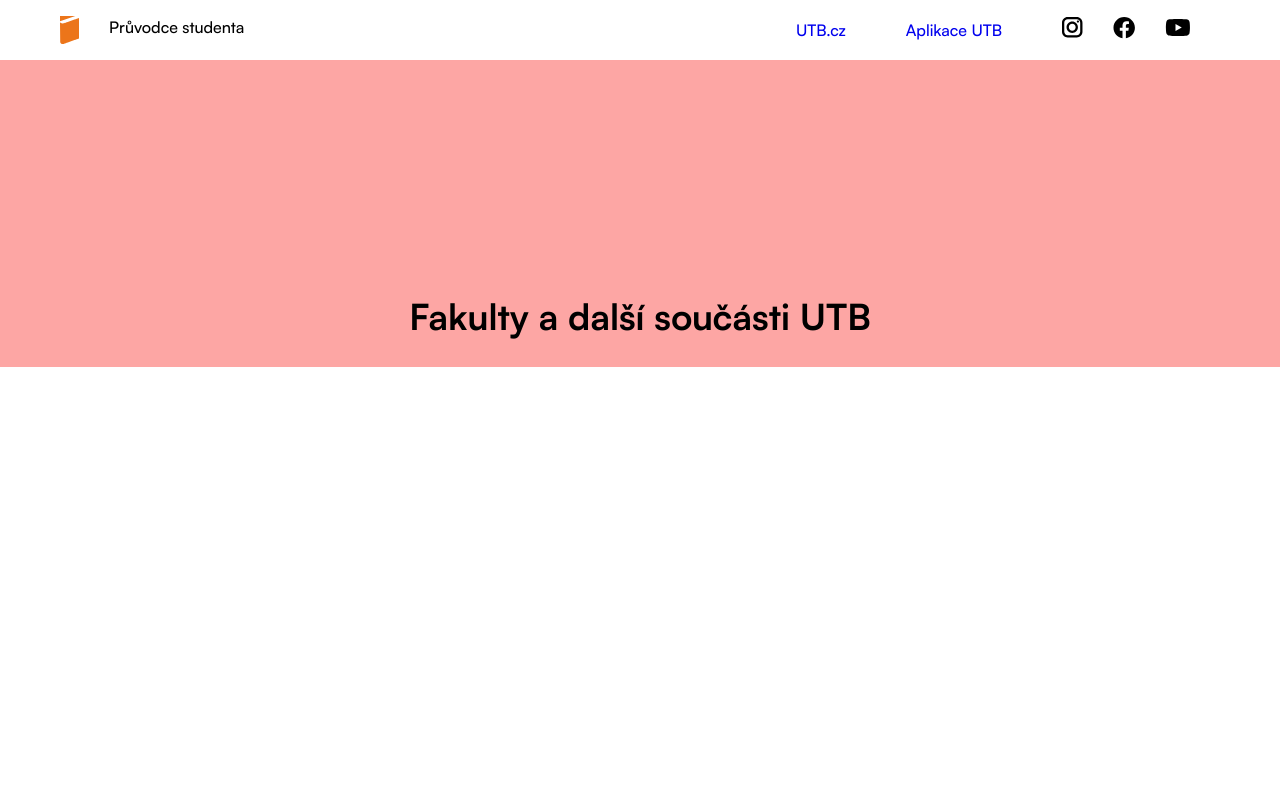
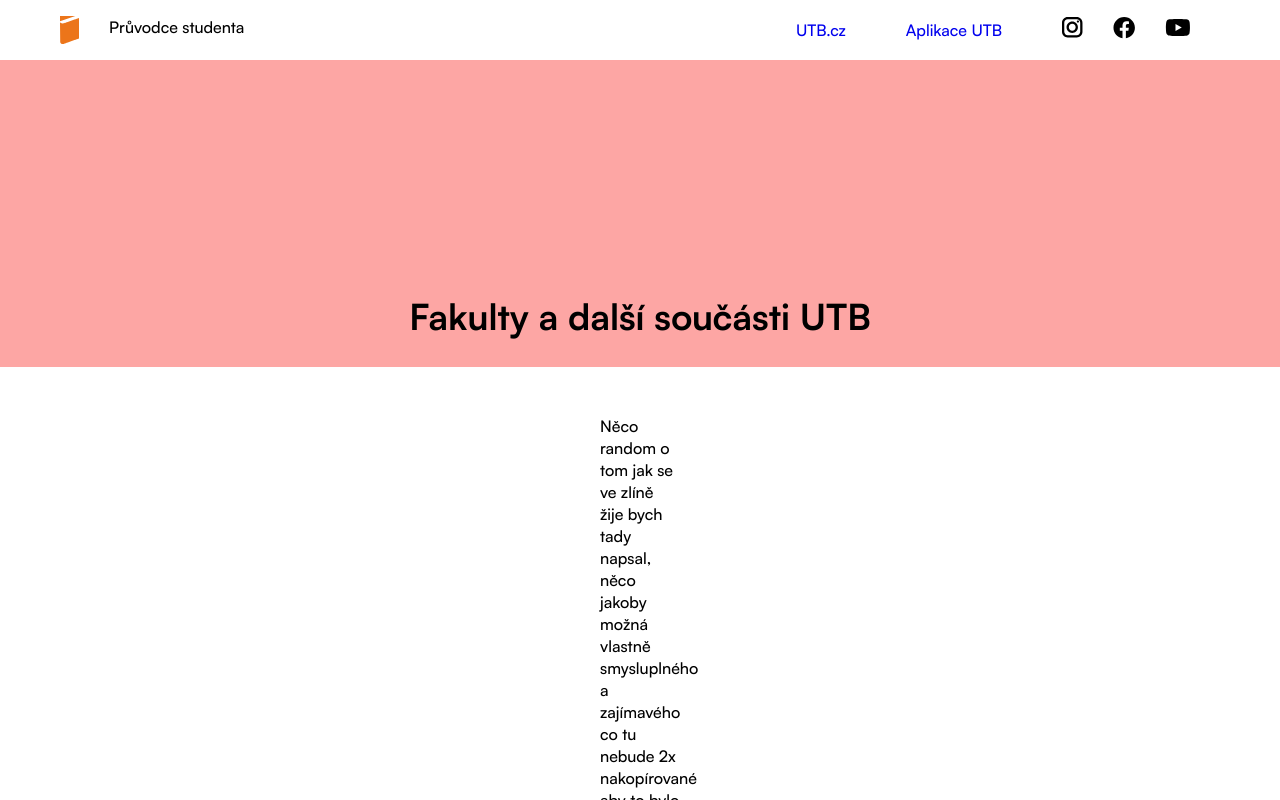
Before and after one commit to SU-UTB/web-pruvodcestudenta-fe, a React (Vite) app: page /sections/fakulty in a window 1280 px wide. Built offline with nearby package versions, Linux system fonts and the light colour scheme.

Commit message:
description added

```diff
--- a/src/App.tsx
+++ b/src/App.tsx
@@ -9,15 +9,19 @@ const PresetSections: ITile[] = [
     {
         link: "zivot-ve-zline",
         title: "Život ve Zlíně",
-        bgColor: "#FDA6A4"
+        bgColor: "#FDA6A4",
+        description: "Něco random o tom jak se ve zlíně žije bych tady napsal, něco jakoby možná vlastně smysluplného a zajímavého co tu nebude 2x nakopírované aby to bylo dost dlouhé."
     }, {
         link: "fakulty",
         title: "Fakulty a další součásti UTB",
-        bgColor: "#FDA6A4"
+        bgColor: "#FDA6A4",
+        description: "Něco random o tom jak se ve zlíně žije bych tady napsal, něco jakoby možná vlastně smysluplného a zajímavého co tu nebude 2x nakopírované aby to bylo dost dlouhé."
+
     }, {
         link: "studentske-organizace",
         title: "Studentské organizace",
-        bgColor: "#FDA6A4"
+        bgColor: "#FDA6A4",
+        description: "Něco random o tom jak se ve zlíně žije bych tady napsal, něco jakoby možná vlastně smysluplného a zajímavého co tu nebude 2x nakopírované aby to bylo dost dlouhé."
     }
 ];
 
--- /dev/null
+++ b/src/components/section/description/Description.tsx
@@ -0,0 +1,11 @@
+import {DescriptionWrapper} from "./DescriptionWrapper";
+
+interface IDescription {
+    description: string
+}
+
+export const Description = (props: IDescription) => {
+    return <DescriptionWrapper>
+        <p>{props.description}</p>
+    </DescriptionWrapper>
+}
--- /dev/null
+++ b/src/components/section/description/DescriptionWrapper.tsx
@@ -0,0 +1,5 @@
+import styled from "styled-components";
+
+export const DescriptionWrapper = styled.section`
+  margin: 48px 600px;
+`
--- a/src/components/tiles/Tile.tsx
+++ b/src/components/tiles/Tile.tsx
@@ -7,7 +7,8 @@ import {TileP} from "./TileP";
 export interface ITile {
     title: string
     link: string,
-    bgColor: string
+    bgColor: string,
+    description: string
 }
 
 export const Tile = (preset: ITile) => {
--- a/src/pages/Section.tsx
+++ b/src/pages/Section.tsx
@@ -4,6 +4,7 @@ import {useParams} from "react-router-dom";
 import {Splash} from "../components/section/splash/Splash";
 import {useContext} from "react";
 import {SectionsContext} from "../contexts/SectionsContext";
+import {Description} from "../components/section/description/Description";
 
 export const Section = () => {
     const {id} = useParams();
@@ -14,5 +15,6 @@ export const Section = () => {
     return (<Page>
         <Header/>
         <Splash sectionBgColor={section!.bgColor} title={section!.title}/>
+        <Description description={section!.description}/>
     </Page>)
 }
```
